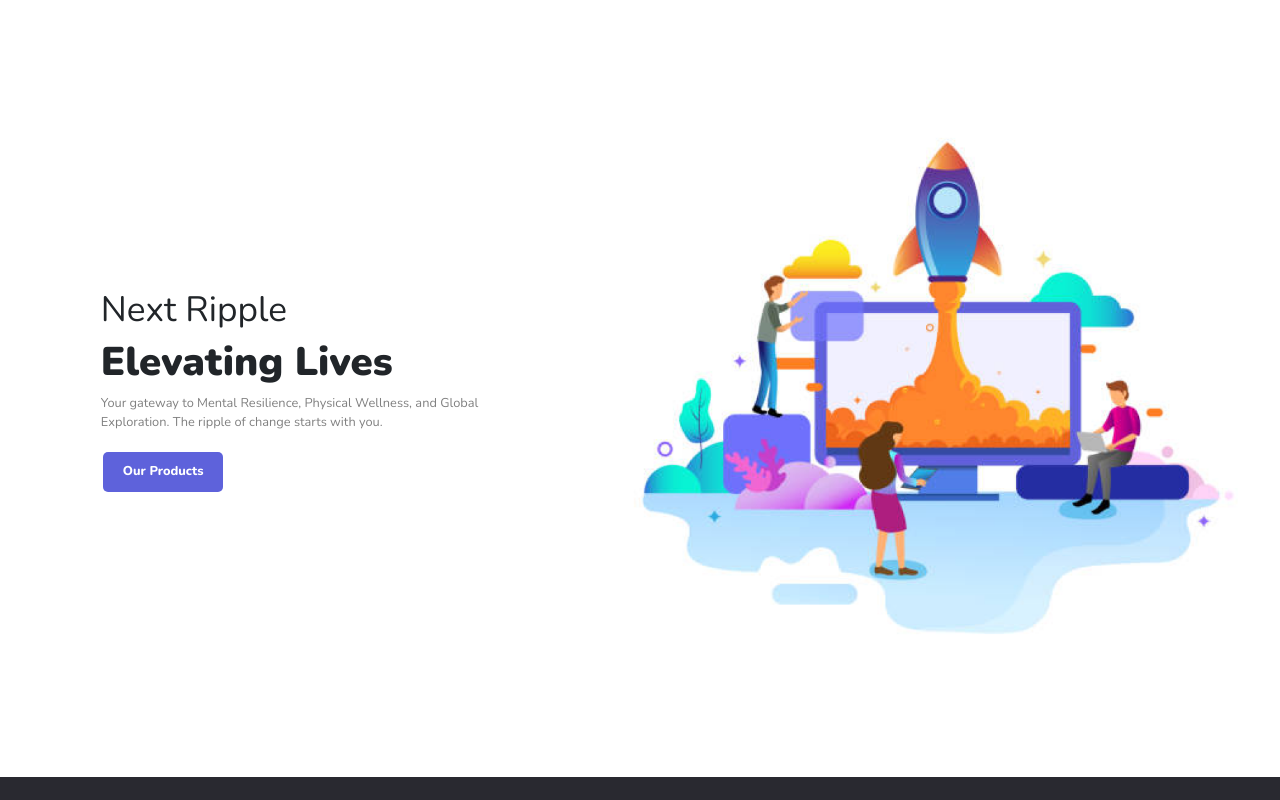
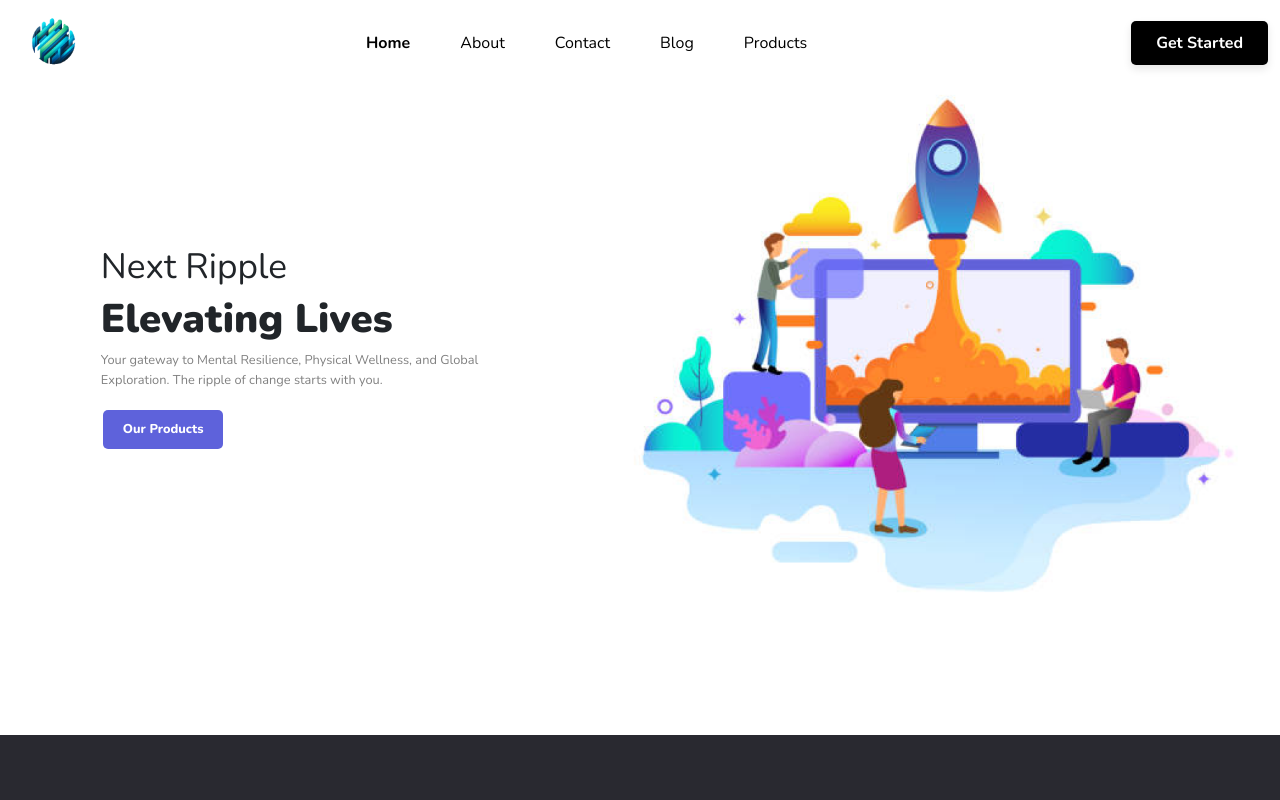
Before and after one commit to ahmeda110/NextRipple-Website, a React (Create React App) app: page / in a window 1280 px wide. Shown: the top 800 px of the page. Built offline with nearby package versions, Linux system fonts and the light colour scheme.

Commit message:
homepage header

```diff
--- a/src/App.css
+++ b/src/App.css
@@ -74,7 +74,6 @@ p {
 }
 
 .home {
-  padding-top: 10%;
   padding-bottom: 5%;
   position: relative;
 }
--- a/src/components/GetStartedButton.js
+++ b/src/components/GetStartedButton.js
@@ -1,13 +1,19 @@
-import React from 'react'
-import styles from './GetStartedButton.module.css'
-import { NavLink, useLocation } from 'react-router-dom';
+import React from 'react';
+import styles from './GetStartedButton.module.css';
+import { NavLink } from 'react-router-dom';
 
-function GetStartedButton() {
+function GetStartedButton({ color }) {
+  const backgroundColor = color === 'black' ? 'black' : '#014173';
+
   return (
-
-    <NavLink to="/contact" className={styles.button}>Get Started</NavLink>
-
-  )
+    <NavLink
+      to="/contact"
+      className={styles.button}
+      style={{ backgroundColor }}
+    >
+      Get Started
+    </NavLink>
+  );
 }
 
-export default GetStartedButton
+export default GetStartedButton;
--- /dev/null
+++ b/src/components/NavBarHome.js
@@ -0,0 +1,43 @@
+import React from 'react';
+import { NavLink, useLocation } from 'react-router-dom';
+import styles from './NavBarHome.module.css';
+
+function NavBarHome() {
+  const { pathname } = useLocation();
+  const setActiveClass = ({ isActive }) => isActive ? styles.active : undefined;
+
+  const getPageName = (path) => {
+    switch(path) {
+      case '/':
+        return 'Home';
+      case '/about':
+        return 'About';
+      case '/contact':
+        return 'Contact';
+      case '/blog':
+        return 'Blog';
+      case '/products':
+        return 'Products';
+      case '/blog/allblogs':
+        return 'All Blogs';
+      default:
+        return '';
+    }
+  };
+
+  return (
+    <header className={styles.container}>
+      <nav>
+        <ul className={styles.list}>
+          <li><NavLink to="/" className={setActiveClass}>Home</NavLink></li>
+          <li><NavLink to="/about" className={setActiveClass}>About</NavLink></li>
+          <li><NavLink to="/contact" className={setActiveClass}>Contact</NavLink></li>
+          <li><NavLink to="/blog" className={setActiveClass}>Blog</NavLink></li>
+          <li><NavLink to="/products" className={setActiveClass}>Products</NavLink></li>
+        </ul>
+      </nav>
+    </header>
+  );
+}
+
+export default NavBarHome;
--- /dev/null
+++ b/src/components/NavBarHome.module.css
@@ -0,0 +1,31 @@
+.container {
+    text-align: center;
+  }
+
+  .list {
+    list-style: none;
+    padding: 0;
+    margin: 0;
+    display: flex;
+    justify-content: center;
+    gap: 50px;
+  }
+
+  .list li {
+    display: inline;
+  }
+
+  .list a {
+    text-decoration: none;
+    color: black;
+    font-size: 16px;
+    transition: color 0.3s ease;
+  }
+
+  .list a:active {
+    color: #0000EE;
+  }
+
+  .active {
+    font-weight: bold;
+  }
--- a/src/pages/Home.js
+++ b/src/pages/Home.js
@@ -1,11 +1,27 @@
 import React from "react";
 import { Container, Row, Col } from "react-bootstrap";
+import NextLogo from '../images/NextLogo.png'
+import NavBarHome from "../components/NavBarHome";
+import GetStartedButton from '../components/GetStartedButton'
 
 function Home() {
   return (
     <div>
-      <Container fluid className="home">
+    <Container fluid className="home">
+      <Row className="align-items-center justify-content-between">
+        <Col xs={2} md={1} className="logo">
+          <img src={NextLogo} alt="logo" className="img-fluid"/>
+        </Col>
+        <Col xs={7} md={8}>
+          <NavBarHome/>
+        </Col>
+        <Col xs={3} md={2} className="text-end">
+          <GetStartedButton color='black'/>
+        </Col>
+      </Row>
+
         <Row>
+
           <Col>
             <div className="home-intro">
               <h2>Next Ripple </h2>
--- a/src/pages/Home.module.css
+++ b/src/pages/Home.module.css
@@ -74,7 +74,6 @@ p {
 }
 
 .home {
-  padding-top: 10%;
   padding-bottom: 5%;
   position: relative;
 }
@@ -145,3 +144,11 @@ p {
   }
 
 }
+
+.home .logo img {
+  max-width: 100%;
+}
+
+.home .row {
+  padding: 1rem 0;
+}
```
Also changed, not shown: src/images/NextLogo.png (added).
